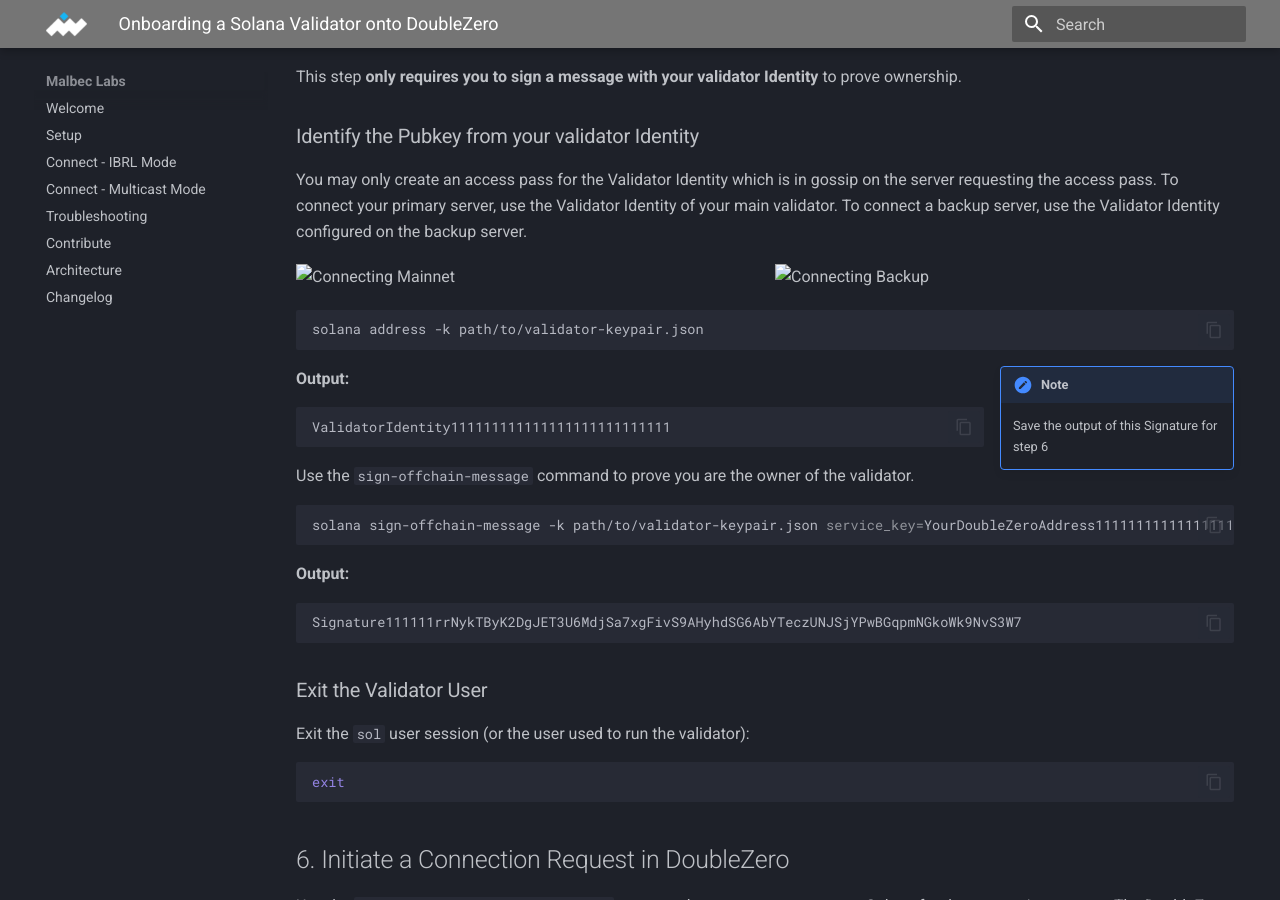
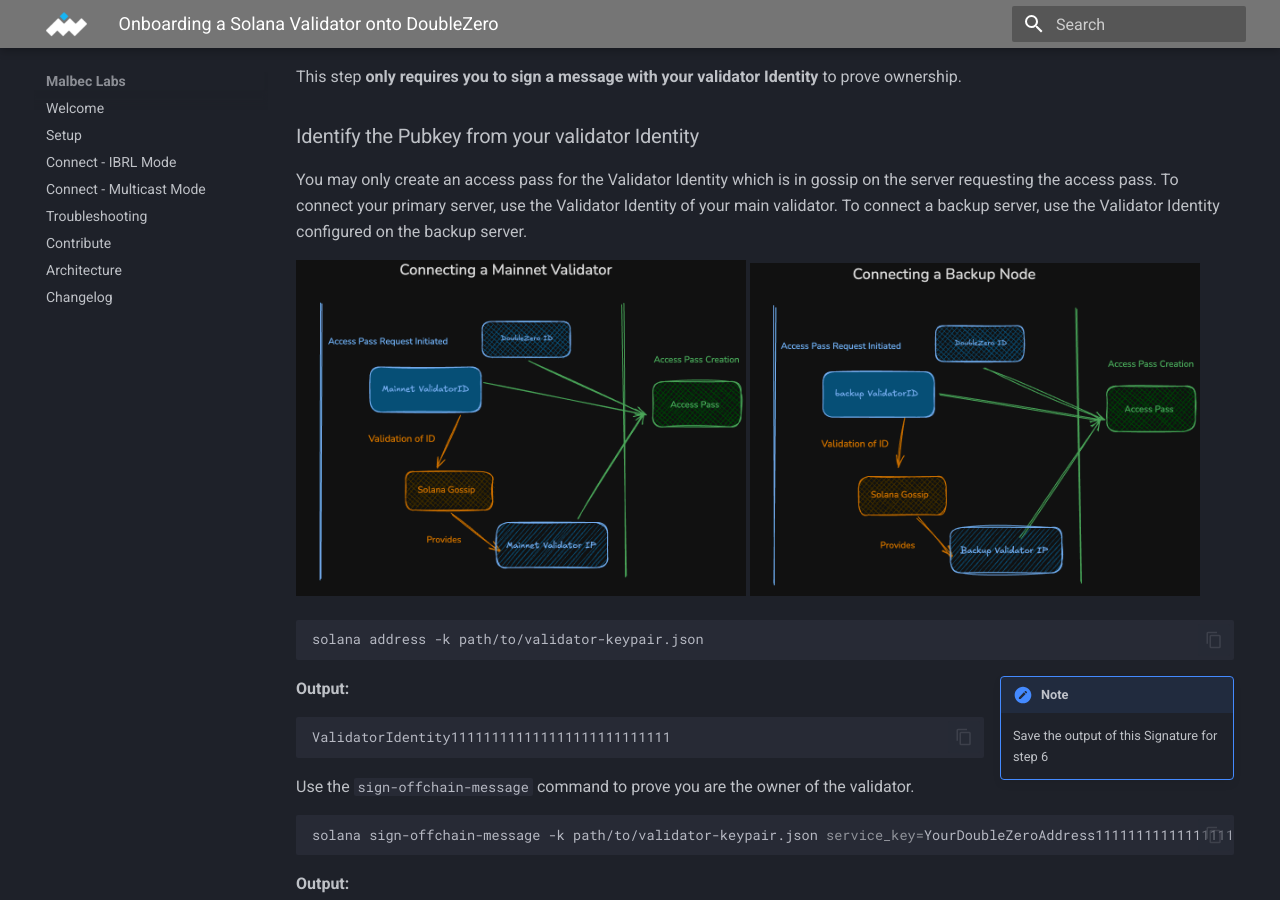
Before and after one commit to malbeclabs/docs, an MkDocs documentation site: the page built from docs/mainnet-beta-migration.md, in a window 1280 px wide and 900 px high, scrolled down 2967 px. Built offline with MkDocs 1.6.1 and Material for MkDocs 9.7.7, drawn with Linux system fonts in a browser that asks for light colours.

Commit message:
fix images

````diff
--- a/docs/mainnet-beta-migration.md
+++ b/docs/mainnet-beta-migration.md
@@ -128,14 +128,8 @@
 
 You may only create an access pass for the Validator Identity which is in gossip on the server requesting the access pass.
 To connect your primary server, use the Validator Identity of your main validator. To connect a backup server, use the Validator Identity configured on the backup server.
-<div style="display: flex; justify-content: space-between; margin: 20px 0;">
-  <div style="flex: 1; margin-right: 10px;">
-    <img src="images/Connecting Mainnet.png" alt="Connecting Mainnet" style="width: 100%; height: auto;">
-  </div>
-  <div style="flex: 1; margin-left: 10px;">
-    <img src="images/Connecting Backup.png" alt="Connecting Backup" style="width: 100%; height: auto;">
-  </div>
-</div>
+
+![Connecting Mainnet](images/Connecting Mainnet.png){ width="48%" } ![Connecting Backup](images/Connecting Backup.png){ width="48%" }
 
 ```bash
 solana address -k path/to/validator-keypair.json
````
